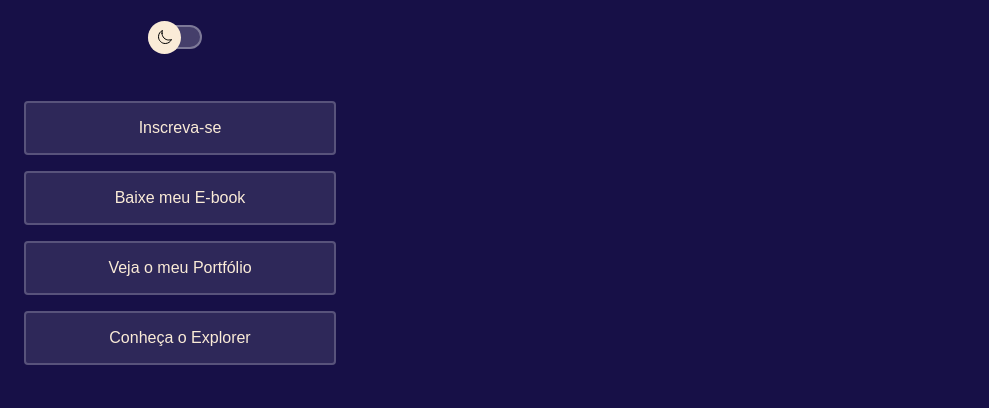
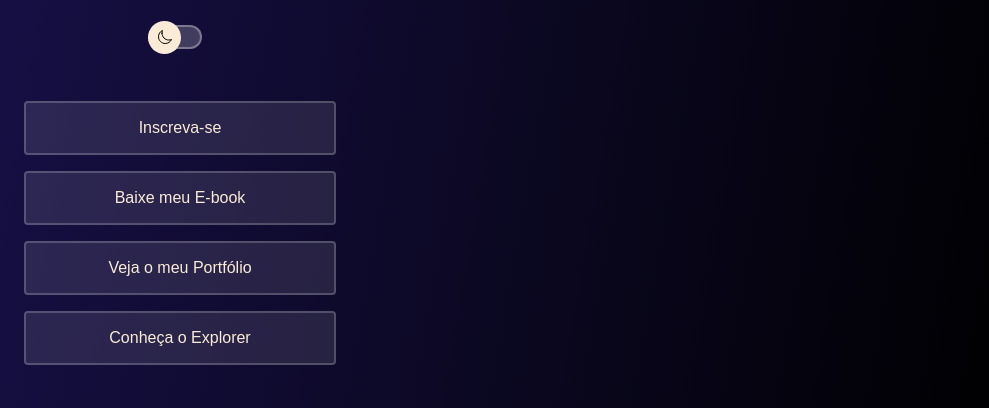
Before and after one commit to Brunoleall/link-card, a plain HTML site: page index.html in a window 1280 px wide. Shown: the part 253-661 px from the top of the page, without its empty margins (0-989 px from the left). Drawn offline with nearby package versions, Linux system fonts and the light colour scheme.

Commit message:
changes the background style

```diff
--- a/style.css
+++ b/style.css
@@ -7,7 +7,7 @@
 body{
     width: 360px;
     height: 800px;
-    background-color: rgb(23, 16, 71) ;
+    background-image: linear-gradient(100deg, rgb(23, 16, 71) 0%, rgb(0, 0, 0) 80%);
     color: antiquewhite;
     font-family: Arial, Helvetica, sans-serif;
 }
```
